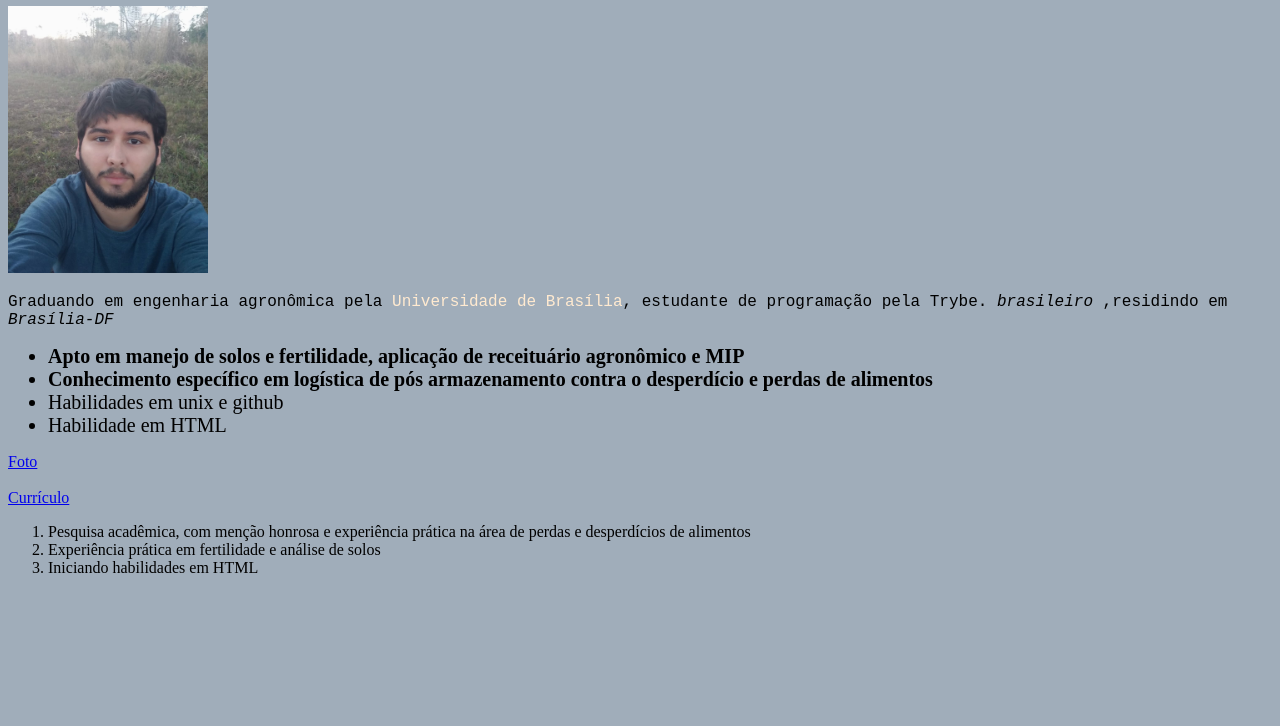
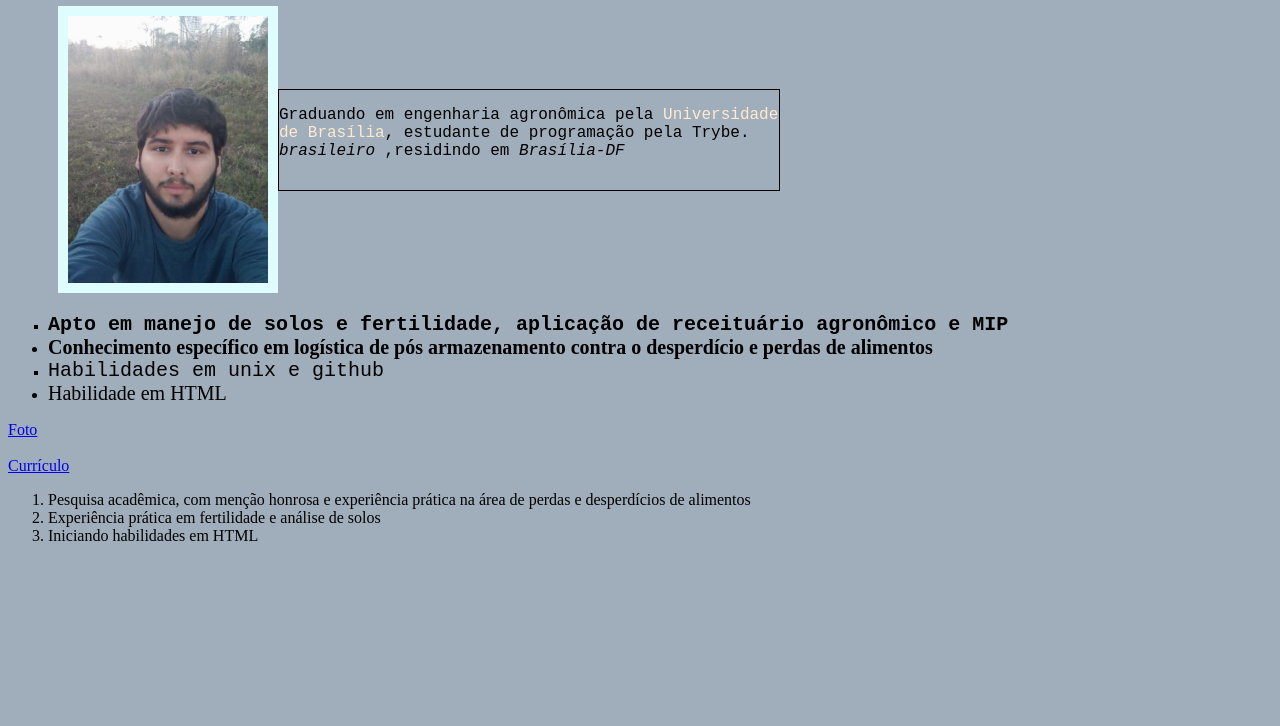
Before and after one commit to Villefor/Trybe_exercises, a plain HTML site: page Portfolio/portfolio.html in a window 1280 px wide. Shown: the part 74-800 px from the top of the page. Drawn offline with Linux system fonts and the light colour scheme.

Commit message:
exercício resolvido do bl 3, aula 3

```diff
--- /dev/null
+++ b/Portfolio/porstyle.css
@@ -0,0 +1,35 @@
+h1, p {font-family: monospace, sans-serif;}
+h1 {text-align: center;}
+body {background-color:#A0ADBA;}
+
+.sol,.log,.git,.htm {font-size: 20px;}
+    #unb {color: #FFEAD0;}
+
+
+
+.descri {display: inline-block;
+    width: 500px;
+    margin: -4px;
+    border: 1px solid black;
+    height: 100px;
+
+
+}
+.imagem {
+    display: inline-block;
+    vertical-align: middle;
+
+
+}
+
+#dario {
+    padding: 10px;
+    background-color: #DFFDFF;
+    margin-left: 50px;
+    display: inline-block;
+
+}
+.lista ul li:nth-child(odd) {
+     font-family: monospace;
+     list-style:square ;
+}
--- a/Portfolio/portfolio.html
+++ b/Portfolio/portfolio.html
@@ -5,26 +5,35 @@
     <meta http-equiv="X-UA-Compatible" content="IE=edge">
     <meta name="viewport" content="width=device-width, initial-scale=1.0">
     <title>Portfólio_Dário</title>
+    <link rel="stylesheet" href="porstyle.css">
 </head>
-<style>
-h1, p {font-family: monospace, sans-serif;}
-body {background-color:#A0ADBA;
+<body>
+    <div class="header">
+        <H1>Dário Villefor Cabral</H1>
+            <div class="imagem">
+                <img id="dario" src="Imagens/eu.jpeg" width="200 px" alt="Foto de Dário">
+            </div>
+            <div class="descri">
+              <p>Graduando em engenharia agronômica pela <span id="unb">Universidade de Brasília</span>, estudante de programação pela Trybe. <em>brasileiro</em> ,residindo em <em>Brasília-DF</em></p>
+            </div>
 
-}
-    .sol,.log,.git,.htm {font-size: 20px;}
-    #unb {color: #FFEAD0;}
-
-</style>
-<body>
-    <H1>Dário Villefor Cabral</H1>
-    <img id="dario" src="Imagens/eu.jpeg" width="200 px" alt="Foto de Dário">
-    <p> Graduando em engenharia agronômica pela <span id="unb">Universidade de Brasília</span>, estudante de programação pela Trybe. <em>brasileiro</em> ,residindo em <em>Brasília-DF</em> </p>
-    <ul>
-        <li class="sol"><strong>Apto em manejo de solos e fertilidade, aplicação de receituário agronômico e MIP</strong></li>
-        <li class="log"></a><strong>Conhecimento específico em logística de pós armazenamento contra o desperdício e perdas de alimentos</strong></li>
-        <li class="git">Habilidades em unix e github</li>
-        <li class="htm">Habilidade em HTML</li>
-    </ul>
+    </div>
+    <div class="lista">
+        <ul>
+        <li>
+             <span class="sol"><strong>Apto em manejo de solos e fertilidade, aplicação de receituário agronômico e MIP</strong></span>
+            </li>
+        <li>
+             <span class="log"></a><strong>Conhecimento específico em logística de pós armazenamento contra o desperdício e perdas de alimentos</strong></span>
+            </li>
+        <li>
+             <span class="git"> Habilidades em unix e github </span>
+            </li>
+        <li>
+             <span class="htm"> Habilidade em HTML</span>
+        </li>
+        </ul>
+    </div>
     <a href="#dario">Foto</a><br><br>
     <a href="https://app.betrybe.com/course" target="_blank">Currículo</a>
    <ol>
```
